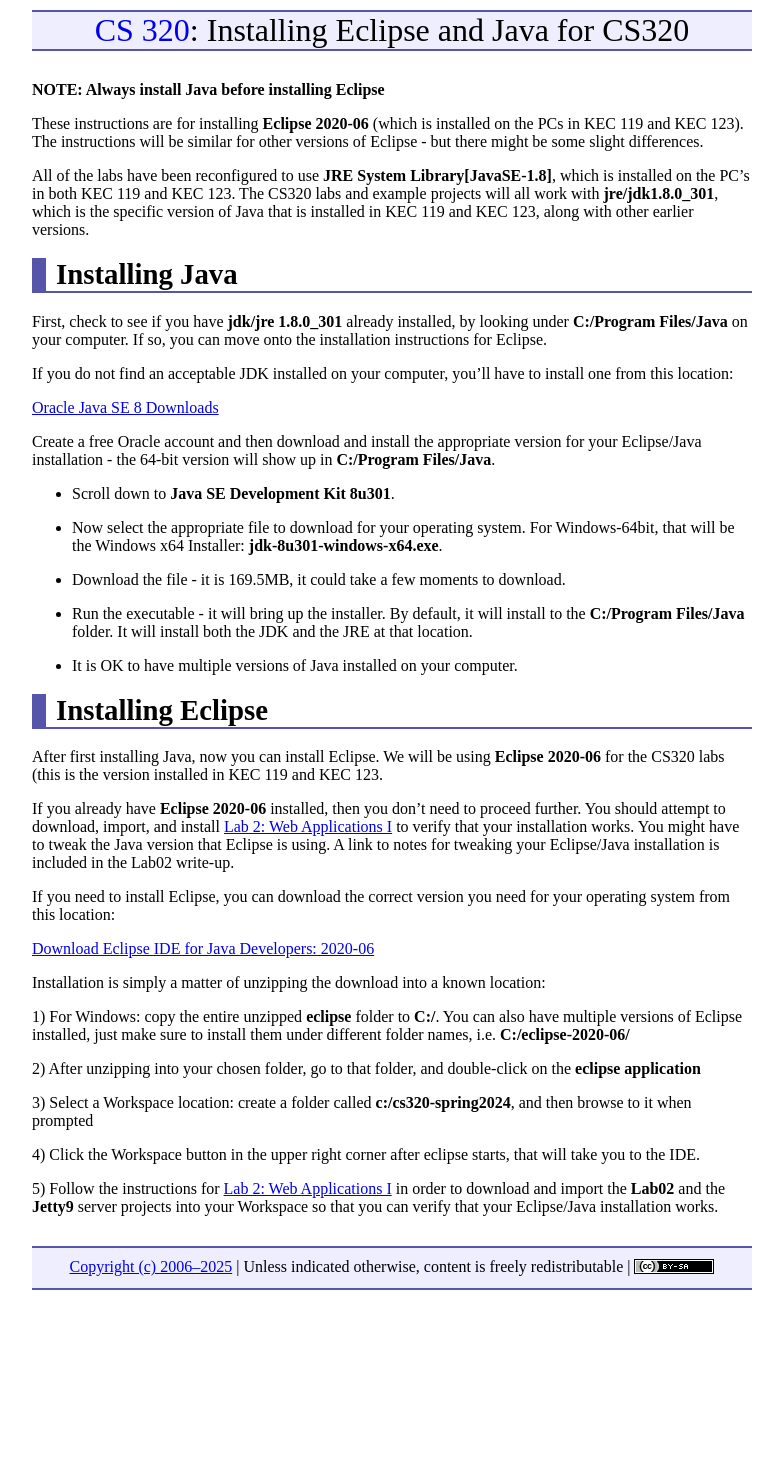
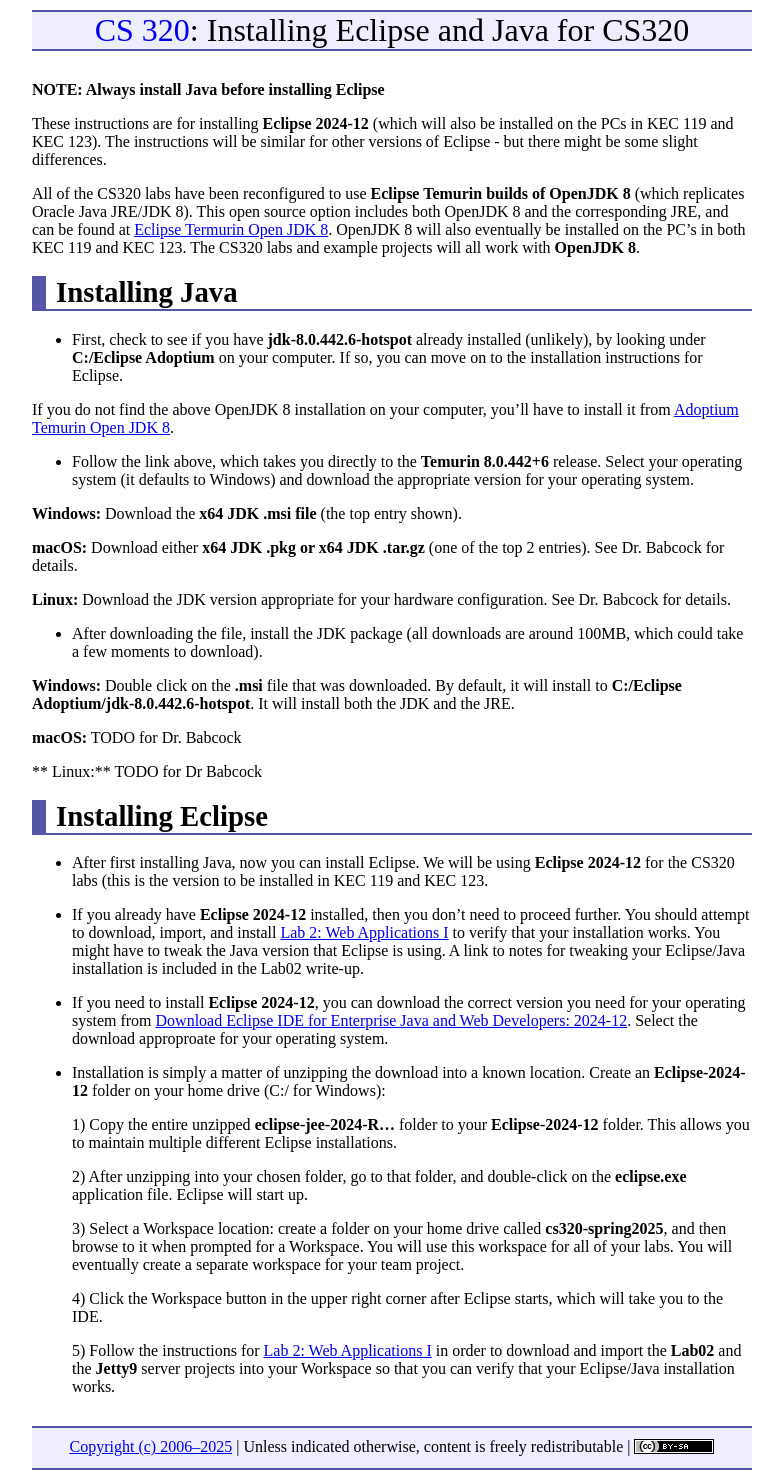
Before and after one commit to ycpcs/cs320-spring2025, a Jekyll site: the page built from labs/Eclipse-Java-Installation.md, in a window 1280 px wide. Shown: the whole page, without its empty margins (248-1031 px from the left). Built offline with Jekyll 4.4.1, drawn with Linux system fonts in a browser that asks for light colours; before the commit the page ends 1300 px from its top, so only the background shows below that.

Commit message:
updating Java and Eclipse installation instructions

```diff
--- a/labs/Eclipse-Java-Installation.md
+++ b/labs/Eclipse-Java-Installation.md
@@ -5,51 +5,52 @@ title: "Installing Eclipse and Java for CS320"
 
 **NOTE: Always install Java before installing Eclipse**
 
-These instructions are for installing **Eclipse 2020-06** (which is installed on the PCs in KEC 119 and KEC 123).  The instructions will be similar for other versions of Eclipse - but there might be some slight differences.
+These instructions are for installing **Eclipse 2024-12** (which will also be installed on the PCs in KEC 119 and KEC 123).  The instructions will be similar for other versions of Eclipse - but there might be some slight differences.
 
-All of the labs have been reconfigured to use **JRE System Library[JavaSE-1.8]**, which is installed on the PC's in both KEC 119 and KEC 123.  The CS320 labs and example projects will all work with **jre/jdk1.8.0\_301**, which is the specific version of Java that is installed in KEC 119 and KEC 123, along with other earlier versions.
+All of the CS320 labs have been reconfigured to use **Eclipse Temurin builds of OpenJDK 8** (which replicates Oracle Java JRE/JDK 8).  This open source option includes both OpenJDK 8 and the corresponding JRE, and can be found at [Eclipse Termurin Open JDK 8](https://adoptium.net/temurin/releases/?version=8&os=windows).  OpenJDK 8 will also eventually be installed on the PC's in both KEC 119 and KEC 123.  The CS320 labs and example projects will all work with **OpenJDK 8**.
 
 
 Installing Java
 ===============
 
-First, check to see if you have **jdk/jre 1.8.0\_301** already installed, by looking under **C:/Program Files/Java** on your computer.  If so, you can move onto the installation instructions for Eclipse.
+* First, check to see if you have **jdk-8.0.442.6-hotspot** already installed (unlikely), by looking under **C:/Eclipse Adoptium** on your computer.  If so, you can move on to the installation instructions for Eclipse.
 
-If you do not find an acceptable JDK installed on your computer, you'll have to install one from this location:
+If you do not find the above OpenJDK 8 installation on your computer, you'll have to install it from [Adoptium Temurin Open JDK 8](https://adoptium.net/temurin/releases/?version=8&os=windows).
 
-[Oracle Java SE 8 Downloads](https://www.oracle.com/java/technologies/javase/javase8u211-later-archive-downloads.html)
+* Follow the link above, which takes you directly to the **Temurin 8.0.442+6** release.  Select your operating system (it defaults to Windows) and download the appropriate version for your operating system.
 
-Create a free Oracle account and then download and install the appropriate version for your Eclipse/Java installation - the 64-bit version will show up in **C:/Program Files/Java**.
+**Windows:** Download the **x64 JDK .msi file** (the top entry shown).
 
-* Scroll down to **Java SE Development Kit 8u301**.
+**macOS:** Download either **x64 JDK .pkg or x64 JDK .tar.gz** (one of the top 2 entries).  See Dr. Babcock for details.
 
-* Now select the appropriate file to download for your operating system.  For Windows-64bit, that will be the Windows x64 Installer: **jdk-8u301-windows-x64.exe**.
+**Linux:** Download the JDK version appropriate for your hardware configuration.  See Dr. Babcock for details.
 
-* Download the file - it is 169.5MB, it could take a few moments to download.
+* After downloading the file, install the JDK package (all downloads are around 100MB, which could take a few moments to download).
 
-* Run the executable - it will bring up the installer.  By default, it will install to the **C:/Program Files/Java** folder.  It will install both the JDK and the JRE at that location.
+**Windows:** Double click on the **.msi** file that was downloaded.  By default, it will install to **C:/Eclipse Adoptium/jdk-8.0.442.6-hotspot**.  It will install both the JDK and the JRE.
 
-* It is OK to have multiple versions of Java installed on your computer.
+**macOS:** TODO for Dr. Babcock
+
+** Linux:** TODO for Dr Babcock
+
 
 Installing Eclipse
 =================
 
-After first installing Java, now you can install Eclipse.  We will be using **Eclipse 2020-06** for the CS320 labs (this is the version installed in KEC 119 and KEC 123.
+* After first installing Java, now you can install Eclipse.  We will be using **Eclipse 2024-12** for the CS320 labs (this is the version to be installed in KEC 119 and KEC 123.
 
-If you already have **Eclipse 2020-06** installed, then you don't need to proceed further. You should attempt to download, import, and install [Lab 2: Web Applications I](./lab02.html) to verify that your installation works.  You might have to tweak the Java version that Eclipse is using.  A link to notes for tweaking your Eclipse/Java installation is included in the Lab02 write-up.
+* If you already have **Eclipse 2024-12** installed, then you don't need to proceed further. You should attempt to download, import, and install [Lab 2: Web Applications I](./lab02.html) to verify that your installation works.  You might have to tweak the Java version that Eclipse is using.  A link to notes for tweaking your Eclipse/Java installation is included in the Lab02 write-up.
 
-If you need to install Eclipse, you can download the correct version you need for your operating system from this location:
+* If you need to install **Eclipse 2024-12**, you can download the correct version you need for your operating system from [Download Eclipse IDE for Enterprise Java and Web Developers: 2024-12](https://www.eclipse.org/downloads/packages/release/2024-12/r/eclipse-ide-enterprise-java-and-web-developers).  Select the download approproate for your operating system.
 
-[Download Eclipse IDE for Java Developers: 2020-06](https://www.eclipse.org/downloads/packages/release/2020-06/r)
+* Installation is simply a matter of unzipping the download into a known location.  Create an **Eclipse-2024-12** folder on your home drive (C:/ for Windows):
 
-Installation is simply a matter of unzipping the download into a known location:
+  1) Copy the entire unzipped **eclipse-jee-2024-R...** folder to your **Eclipse-2024-12** folder.  This allows you to maintain multiple different Eclipse installations.
 
-  1) For Windows: copy the entire unzipped **eclipse** folder to **C:/**.  You can also have multiple versions of Eclipse installed, just make sure to install them under different folder names, i.e. **C:/eclipse-2020-06/**
+  2) After unzipping into your chosen folder, go to that folder, and double-click on the **eclipse.exe** application file.  Eclipse will start up.
 
-  2) After unzipping into your chosen folder, go to that folder, and double-click on the **eclipse application**
+  3) Select a Workspace location: create a folder on your home drive called **cs320-spring2025**, and then browse to it when prompted for a Workspace.  You will use this workspace for all of your labs.  You will eventually create a separate workspace for your team project.
 
-  3) Select a Workspace location: create a folder called **c:/cs320-spring2024**, and then browse to it when prompted
-
-  4) Click the Workspace button in the upper right corner after eclipse starts, that will take you to the IDE.
+  4) Click the Workspace button in the upper right corner after Eclipse starts, which will take you to the IDE.
 
   5) Follow the instructions for [Lab 2: Web Applications I](./lab02.html) in order to download and import the **Lab02** and the **Jetty9** server projects into your Workspace so that you can verify that your Eclipse/Java installation works.
```
Also changed, not shown: labs/Eclipse-Java-Installation-old.md (added, +55 -0 lines), labs/lab02_notes-old.md (added, +102 -0 lines).
